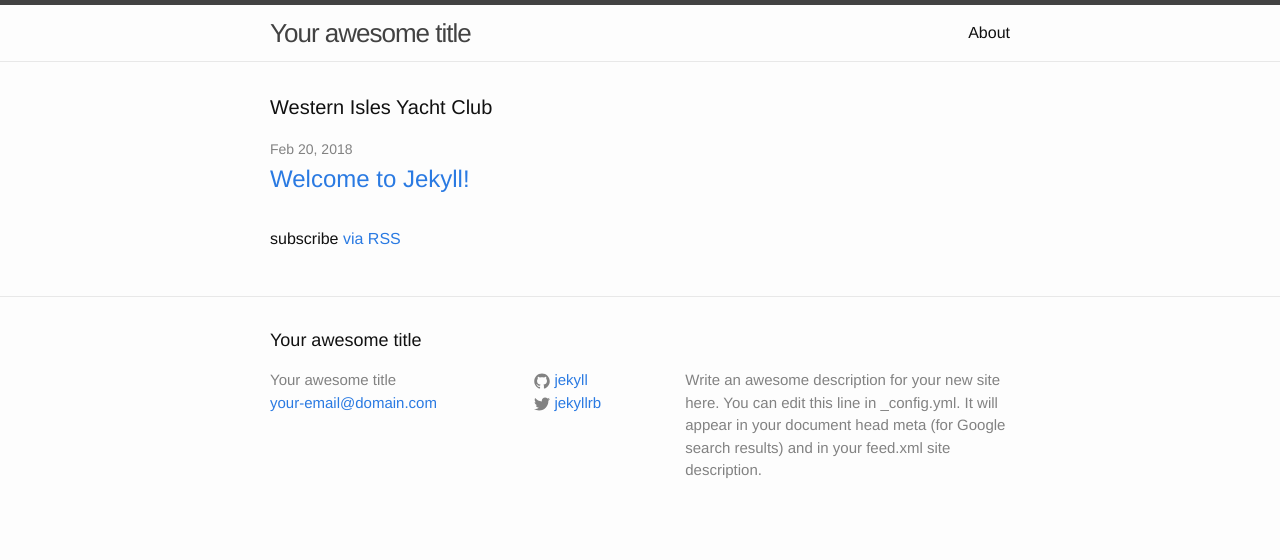
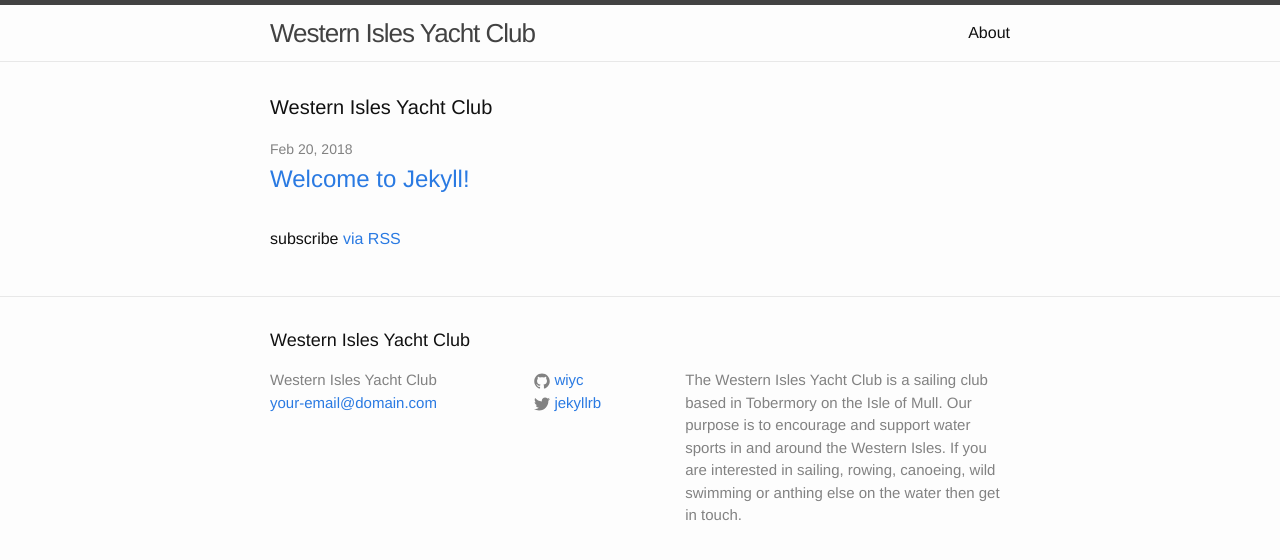
Before and after one commit to wiyc/wiyc.github.io, a Jekyll site: the page built from index.html, in a window 1280 px wide. Shown: the top 560 px of the page. Built offline with Jekyll 4.4.1, drawn with Linux system fonts in a browser that asks for light colours.

Commit message:
Updated site title and description

```diff
--- a/_config.yml
+++ b/_config.yml
@@ -1,14 +1,12 @@
 # Site settings
-title: Your awesome title
+title: Western Isles Yacht Club
 email: your-email@domain.com
 description: > # this means to ignore newlines until "baseurl:"
-  Write an awesome description for your new site here. You can edit this
-  line in _config.yml. It will appear in your document head meta (for
-  Google search results) and in your feed.xml site description.
+  The Western Isles Yacht Club is a sailing club based in Tobermory on the Isle of Mull. Our purpose is to encourage and support water sports in and around the Western Isles. If you are interested in sailing, rowing, canoeing, wild swimming or anthing else on the water then get in touch.
 baseurl: "" # the subpath of your site, e.g. /blog/
 url: "http://yourdomain.com" # the base hostname & protocol for your site
 twitter_username: jekyllrb
-github_username:  jekyll
+github_username:  wiyc
 
 # Build settings
 markdown: kramdown
```
